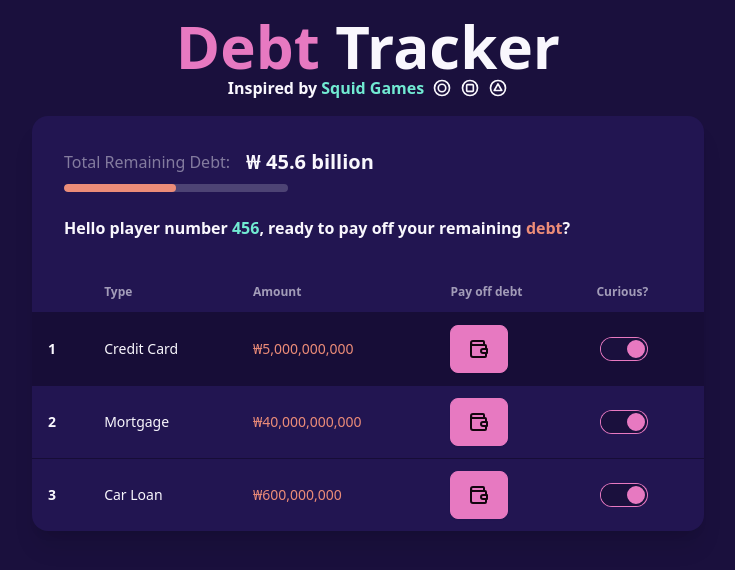
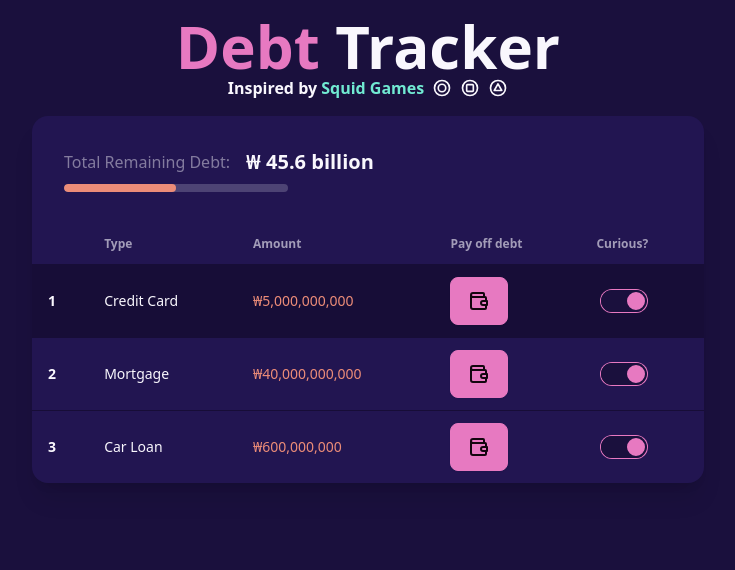
Before and after one commit to rcm-webdev/debt-tracker, a Next.js app: page / in a window 1280 px wide. Shown: the top 570 px of the page, without its empty margins (272-1007 px from the left). Built offline with nearby package versions, Linux system fonts and the light colour scheme.

Commit message:
remove tagline

```diff
--- a/components/DebtList.tsx
+++ b/components/DebtList.tsx
@@ -32,12 +32,6 @@ export const DebtList = () => {
           value="50"
           max="100"
         ></progress>
-        <div className="flex flex-row items-center mt-4">
-          <p className="font-semibold ">
-            Hello player number <span className="text-success">456</span>, ready
-            to pay off your remaining <span className="text-error">debt</span>?
-          </p>
-        </div>
       </div>
       {/* <div>
         <select className="select select-ghost w-full max-w-xs">
```
